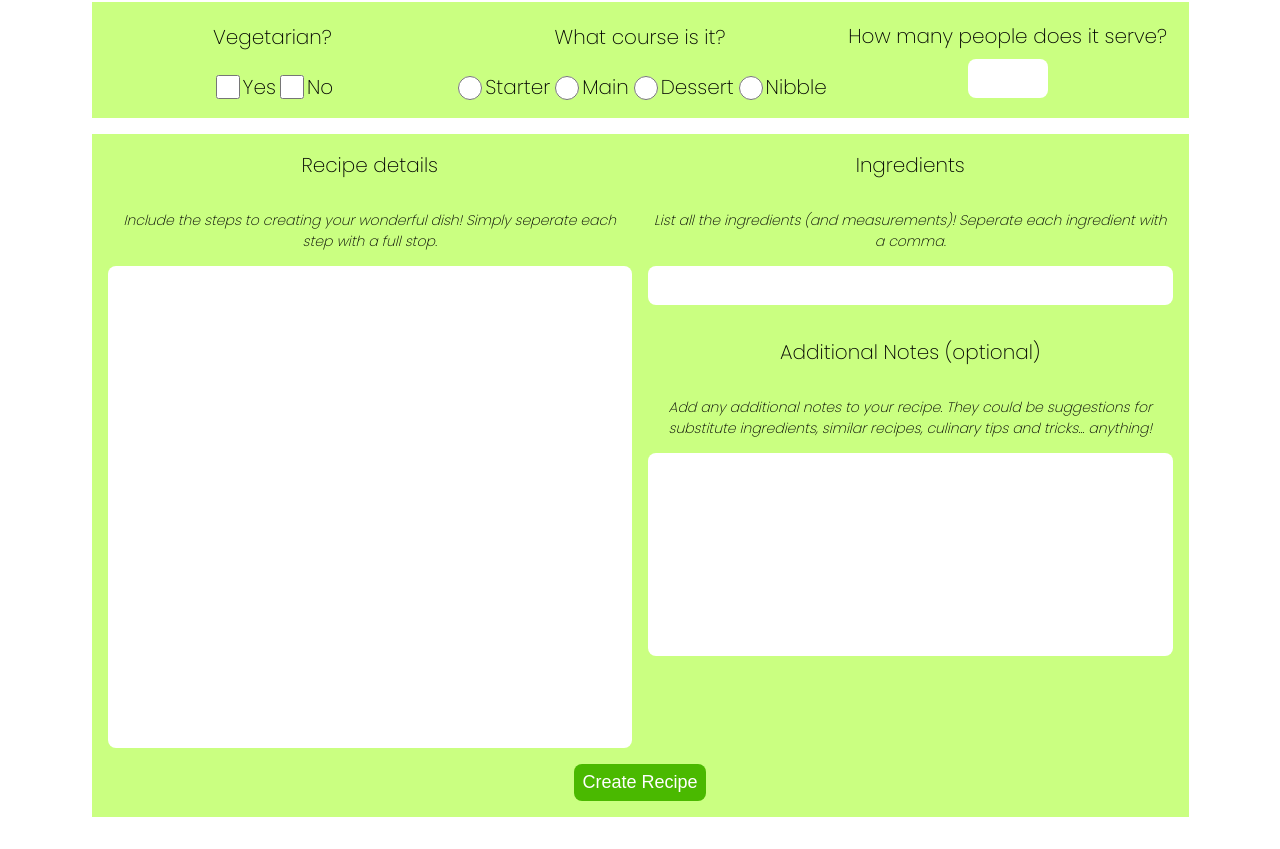
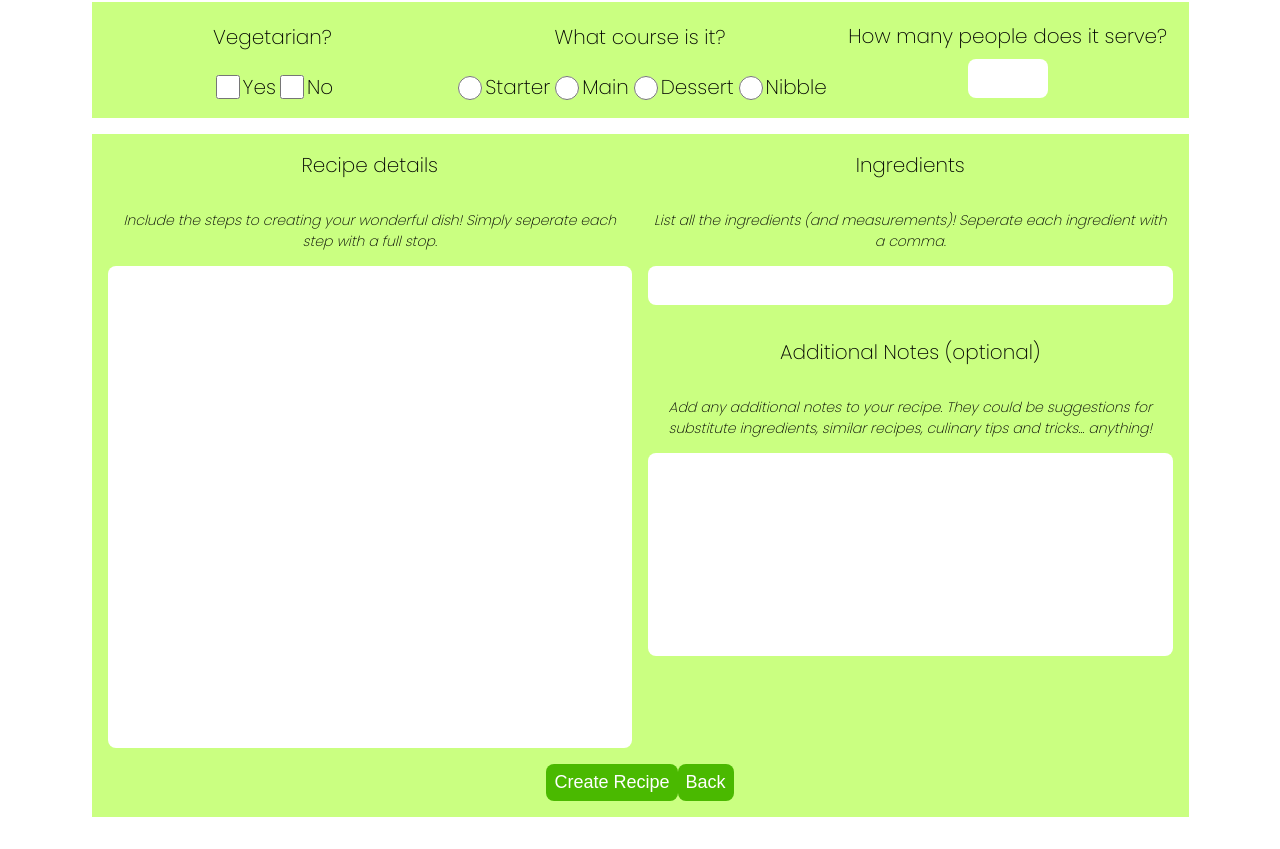
Before and after one commit to patchinator/food-test-app, a Next.js app: page /profile/create-recipe in a window 1280 px wide. Shown: the part 254-1103 px from the top of the page. Built offline with nearby package versions, Linux system fonts and the light colour scheme.

Commit message:
added back button for create recipe form now that the _app component isn't wrapped by the navbar

```diff
--- a/components/Recipes/RecipeForm.js
+++ b/components/Recipes/RecipeForm.js
@@ -3,6 +3,7 @@ import { useRef, useContext } from "react";
 import { useRouter } from "next/dist/client/router";
 import AuthContext from "../../store/auth-context";
 import Button from "../UI/Button";
+import Link from "next/link";
 
 const RecipeForm = (props) => {
   const router = useRouter();
@@ -204,6 +205,9 @@ const RecipeForm = (props) => {
           </div>
           <div className={style.form_buttons}>
             <Button>Create Recipe</Button>
+            <Button type="button">
+              <Link href="/">Back</Link>
+            </Button>
           </div>
         </form>
       </div>
```
